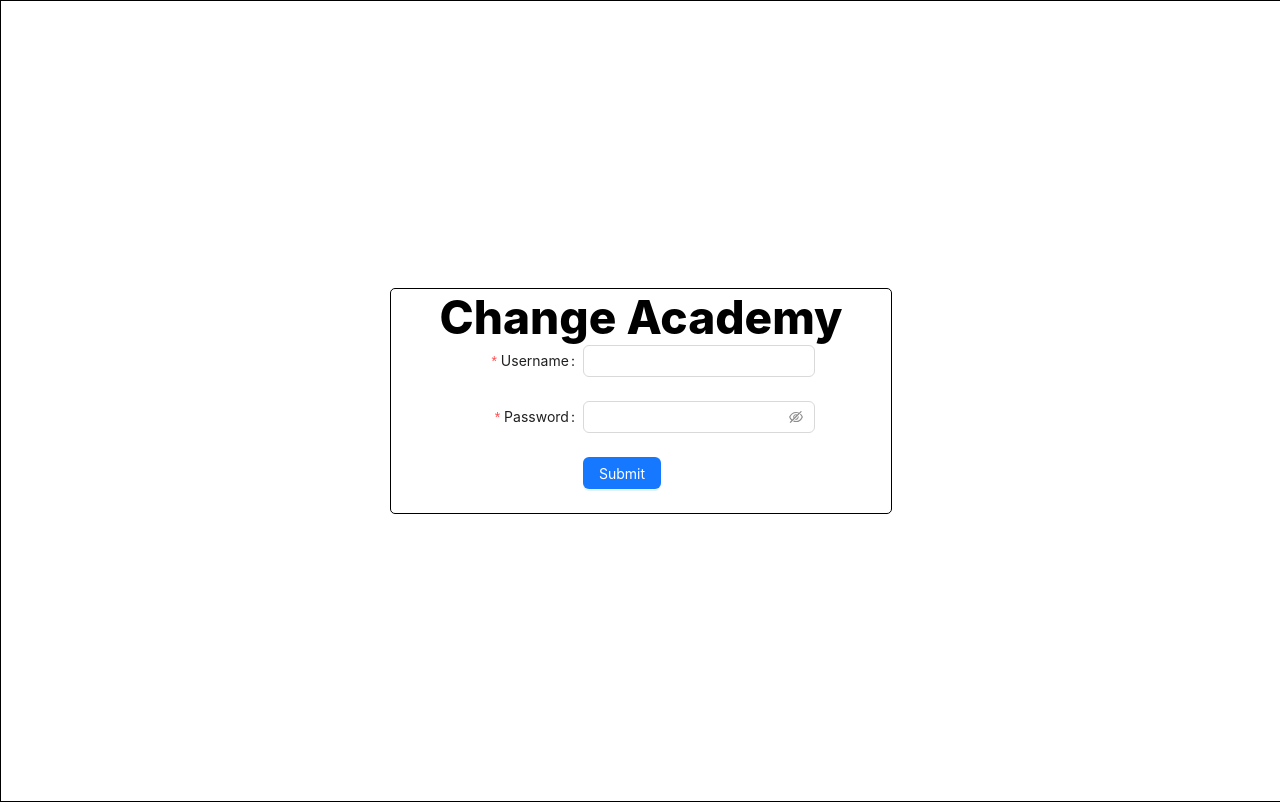
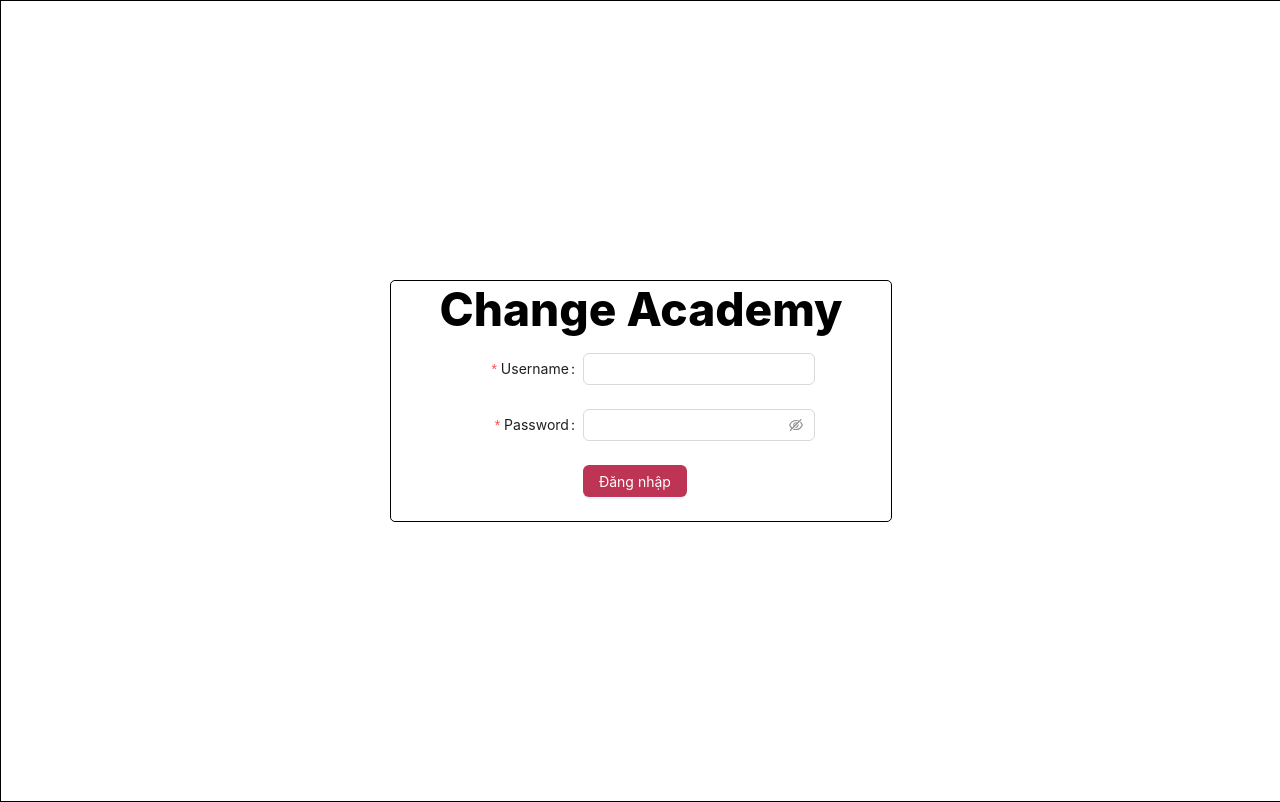
Before and after one commit to HaMinhAn/deploy, a React (Create React App) app: page /login in a window 1280 px wide. Built offline with nearby package versions, Linux system fonts and the light colour scheme.

Commit message:
add auth

```diff
--- a/package.json
+++ b/package.json
@@ -7,12 +7,13 @@
     "@testing-library/jest-dom": "^5.17.0",
     "@testing-library/react": "^13.4.0",
     "@testing-library/user-event": "^13.5.0",
+    "@types/react-router-dom": "^5.3.3",
     "antd": "^5.7.1",
     "bootstrap": "^5.2.3",
     "react": "^18.2.0",
     "react-bootstrap": "^2.7.2",
     "react-dom": "^18.2.0",
-    "react-router-dom": "^5.3.4",
+    "react-router-dom": "^5.0.0",
     "react-scripts": "5.0.1",
     "web-vitals": "^2.1.4",
     "xlsx": "^0.18.5"
--- a/public/index.html
+++ b/public/index.html
@@ -2,7 +2,10 @@
 <html lang="en">
   <head>
     <meta charset="utf-8" />
-    <link rel="icon" href="%PUBLIC_URL%/favicon.ico" />
+    <link
+      rel="icon"
+      href="https://theme.hstatic.net/200000692789/1001034550/14/favicon.png?v=114"
+    />
     <meta name="viewport" content="width=device-width, initial-scale=1" />
     <meta name="theme-color" content="#000000" />
     <meta
@@ -24,7 +27,7 @@
       work correctly both with client-side routing and a non-root public URL.
       Learn how to configure a non-root public URL by running `npm run build`.
     -->
-    <title>React App</title>
+    <title>Change Academy</title>
   </head>
   <body>
     <noscript>You need to enable JavaScript to run this app.</noscript>
--- a/src/App.js
+++ b/src/App.js
@@ -1,19 +1,14 @@
-import logo from "./logo.svg";
 import "./App.css";
-
-import { ColorScheme } from "./pages/Color";
-import LoginForm from "./components/Login";
-import { BrowserRouter as Router, Switch, Route } from "react-router-dom";
+import { AuthProvider } from "./contexts/auth";
+import { Browser } from "./route/browser";
+import { BrowserRouter } from "react-router-dom";
 function App() {
   return (
-    <Router>
-      <Switch>
-        {/* <Route exact path="/" component={Layout} /> */}
-        <Route exact path="/login" component={LoginForm} />
-
-        <Route path="/" component={ColorScheme} />
-      </Switch>
-    </Router>
+    <BrowserRouter>
+      <AuthProvider>
+        <Browser />
+      </AuthProvider>
+    </BrowserRouter>
   );
 }
 
--- a/src/components/Login.jsx
+++ b/src/components/Login.jsx
@@ -1,10 +1,7 @@
-import React from "react";
-import { Button, Checkbox, Form, Input } from "antd";
-import { useHistory } from "react-router-dom/cjs/react-router-dom.min";
-
-const onFinish = (values) => {
-  console.log("Success:", values);
-};
+import React, { useEffect } from "react";
+import { Button, Form, Input } from "antd";
+import { useHistory } from "react-router-dom";
+import { useAuth } from "../contexts/auth";
 
 const onFinishFailed = (errorInfo) => {
   console.log("Failed:", errorInfo);
@@ -12,24 +9,34 @@ const onFinishFailed = (errorInfo) => {
 
 const LoginForm = () => {
   const history = useHistory();
-  const account = { username: "admin", password: "admin" };
+  const { isLogin } = useAuth();
+  useEffect(() => {
+    if (isLogin()) {
+      console.log(isLogin());
+      history.push("/");
+    }
+  }, []);
   const onFinish = (value) => {
-    console.log(value);
-    if (JSON.stringify(value) === JSON.stringify(account)) {
-      console.log(value);
+    if (value.username === "admin" && value.password === "admin") {
+      localStorage.setItem(
+        "token",
+        btoa(`${value.username}+${value.password}`)
+      );
       history.push("/");
+    } else {
+      alert("Nhập sai thông tin");
     }
   };
   return (
     <div className="layout">
       <div className="container">
         <div className="containerHeader"></div>
-        <div className="header">Change Academy</div>
+        <div className="headerLogin">Change Academy</div>
         <Form
           name="basic"
           labelCol={{ span: 8 }}
           wrapperCol={{ span: 16 }}
-          style={{ maxWidth: 600 }}
+          style={{ maxWidth: 600, marginTop: 16 }}
           initialValues={{ remember: true }}
           onFinish={onFinish}
           onFinishFailed={onFinishFailed}
@@ -52,8 +59,12 @@ const LoginForm = () => {
           </Form.Item>
 
           <Form.Item wrapperCol={{ offset: 8, span: 16 }}>
-            <Button type="primary" htmlType="submit">
-              Submit
+            <Button
+              type="primary"
+              htmlType="submit"
+              style={{ backgroundColor: "#be3455" }}
+            >
+              Đăng nhập
             </Button>
           </Form.Item>
         </Form>
--- /dev/null
+++ b/src/contexts/auth.jsx
@@ -0,0 +1,19 @@
+import React, { ReactNode, createContext, useContext } from "react";
+import { useHistory } from "react-router-dom";
+
+const Authcontext = createContext({});
+const AuthProvider = ({ children }) => {
+  const isLogin = () => {
+    console.log(localStorage.getItem("token"));
+    return localStorage.getItem("token") !== null;
+  };
+  return (
+    <Authcontext.Provider value={{ isLogin }}>
+      <>{children}</>
+    </Authcontext.Provider>
+  );
+};
+const useAuth = () => {
+  return useContext(Authcontext);
+};
+export { AuthProvider, useAuth, Authcontext };
--- a/src/pages/Color/index.jsx
+++ b/src/pages/Color/index.jsx
@@ -3,6 +3,8 @@ import React, { useState, useEffect } from "react";
 import * as XLSX from "xlsx/xlsx.mjs";
 import "./style.css";
 import { ReloadOutlined } from "@ant-design/icons";
+import { useAuth } from "../../contexts/auth";
+import { useHistory } from "react-router-dom";
 const layout = {
   labelCol: {
     span: 8,
@@ -27,7 +29,9 @@ export const ColorScheme = () => {
   const [afterLip, setAfterLip] = useState("");
   const [form] = Form.useForm();
   const formRef = React.useRef(null);
+  const { isLogin } = useAuth();
   const fileUrl = "./mau.xlsx";
+  const history = useHistory();
   let hasFetch = false;
   const onRootSelect = (value, key) => {
     setRootLip(key.value);
@@ -55,6 +59,10 @@ export const ColorScheme = () => {
     console.log("search:", value, key);
   };
   useEffect(() => {
+    if (!isLogin()) {
+      console.log(isLogin());
+      history.push("/login");
+    }
     if (!hasFetch) {
       hasFetch = true;
       fetch(fileUrl)
@@ -131,21 +139,13 @@ export const ColorScheme = () => {
   // console.log(datas[0]);
   // datas.forEach((row, index) => console.log(index));
   // }, []);
-  const onFinish = () => {
-    const resultTemp = datas.find(
-      (data) => data.after === afterLip && data.root === rootLip
-    );
-    if (resultTemp) {
-      console.log(resultTemp.value);
-      setResult({ key: resultTemp.value, value: resultTemp.label });
-    }
-  };
+
   console.log(afterLip);
   return (
     <div className="layout">
       <div className="container">
         <div className="containerHeader"></div>
-        <div className="header">Change Academy</div>
+        <div className="header">Mix Smart Color</div>
         <Form
           className="form"
           form={form}
@@ -156,8 +156,20 @@ export const ColorScheme = () => {
             maxWidth: 1000,
           }}
         >
-          <Form.Item {...tailLayout}>
-            <Button type="primary" htmlType="reset">
+          <Form.Item
+            {...tailLayout}
+            style={{
+              display: "flex",
+              justifyContent: "center",
+              marginTop: 10,
+              width: 400,
+            }}
+          >
+            <Button
+              style={{ backgroundColor: "#be3455", color: "white" }}
+              type="default"
+              htmlType="reset"
+            >
               <ReloadOutlined />
             </Button>
           </Form.Item>
@@ -221,7 +233,7 @@ export const ColorScheme = () => {
                   {result.label}
                 </div>
               ) : (
-                <div className="result">Hiện không có màu này</div>
+                <div className="result"></div>
               )}
             </Form.Item>
             <Form.Item {...tailLayout}></Form.Item>
--- a/src/pages/Color/style.css
+++ b/src/pages/Color/style.css
@@ -42,12 +42,24 @@
   flex-direction: column;
   display: flex;
   align-items: center;
+  width: 100%;
   justify-content: center;
   font-weight: 800;
   font-size: 46px;
   animation: pop-in 1s ease-in;
 }
-
+.headerLogin {
+  height: 30%;
+  flex-direction: column;
+  display: flex;
+  /* background-color: #be3455; */
+  align-items: center;
+  width: 100%;
+  justify-content: center;
+  font-weight: 800;
+  font-size: 46px;
+  animation: pop-in 1s ease-in;
+}
 .container {
   border: 1px solid black;
   width: 500px;
--- /dev/null
+++ b/src/route/browser.jsx
@@ -0,0 +1,18 @@
+import React from "react";
+
+import { BrowserRouter, Switch, Route } from "react-router-dom";
+import LoginForm from "../components/Login";
+import { ColorScheme } from "../pages/Color";
+const routes = [{ path: "/login", exact: true, component: LoginForm }];
+export const Browser = () => {
+  return (
+    <BrowserRouter>
+      <Switch>
+        <Route exact={true} path="/" component={ColorScheme}></Route>
+        {routes.map((route, key) => {
+          return <Route key={key} {...route}></Route>;
+        })}
+      </Switch>
+    </BrowserRouter>
+  );
+};
```
Also changed, not shown: 1 other file (tests, documents, lock files or other folders).
